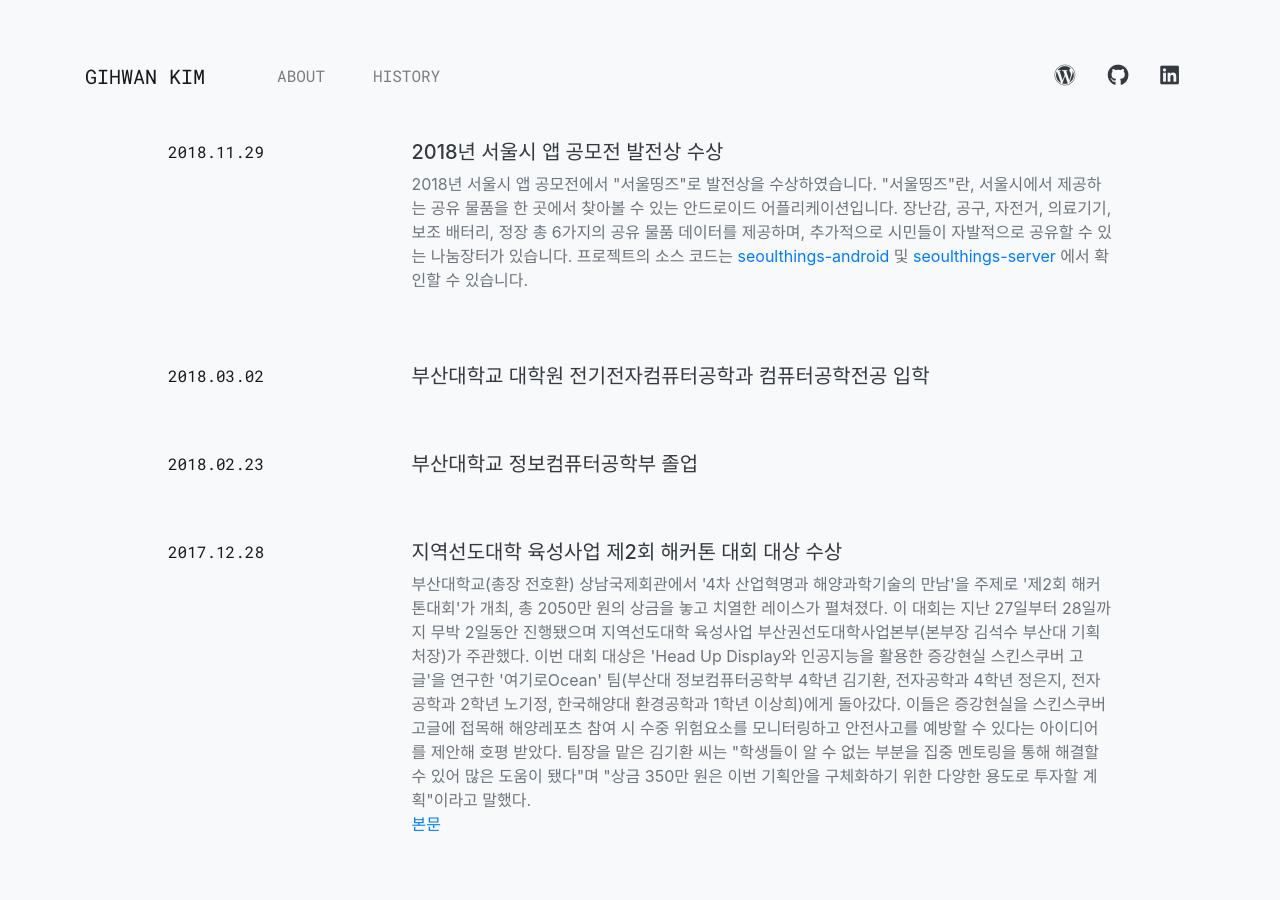
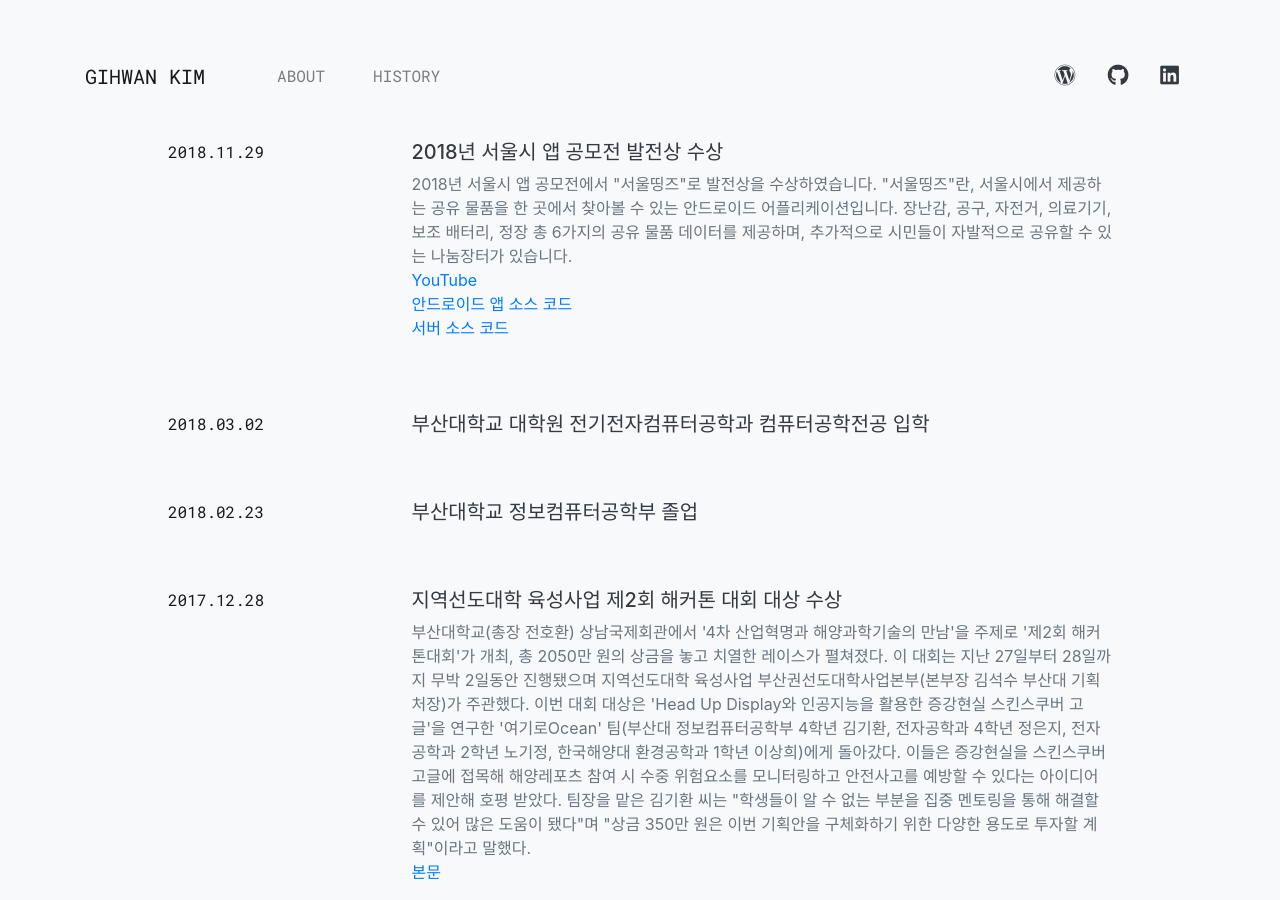
Before and after one commit to 0x1306e6d/portfolio, a Jekyll site: the page built from history/index.html, in a window 1280 px wide and 900 px high. Built offline with Jekyll 4.4.1, drawn with Linux system fonts in a browser that asks for light colours.

Commit message:
Add "YouTube" link for "2018년 서울시 앱 공모전 발전상 수상" history

```diff
--- a/_data/history.yml
+++ b/_data/history.yml
@@ -5,10 +5,13 @@
     2018년 서울시 앱 공모전에서 "서울띵즈"로 발전상을 수상하였습니다. "서울띵즈"란, 서울시에서
     제공하는 공유 물품을 한 곳에서 찾아볼 수 있는 안드로이드 어플리케이션입니다. 장난감, 공구, 자전거,
     의료기기, 보조 배터리, 정장 총 6가지의 공유 물품 데이터를 제공하며, 추가적으로 시민들이 자발적으로
-    공유할  수 있는 나눔장터가 있습니다. 프로젝트의 소스 코드는
-    <a href="https://github.com/ghkim3221/seoulthings-android">seoulthings-android</a> 및
-    <a href="https://github.com/ghkim3221/seoulthings-server">seoulthings-server</a> 에서
-    확인할 수 있습니다.
+    공유할  수 있는 나눔장터가 있습니다.
+    <br />
+    <a href="https://youtu.be/2vK82zRi4Mg">YouTube</a>
+    <br />
+    <a href="https://github.com/ghkim3221/seoulthings-android">안드로이드 앱 소스 코드</a>
+    <br />
+    <a href="https://github.com/ghkim3221/seoulthings-server">서버 소스 코드</a>
 -
   date: 2018.03.02
   name: 부산대학교 대학원 전기전자컴퓨터공학과 컴퓨터공학전공 입학
```
